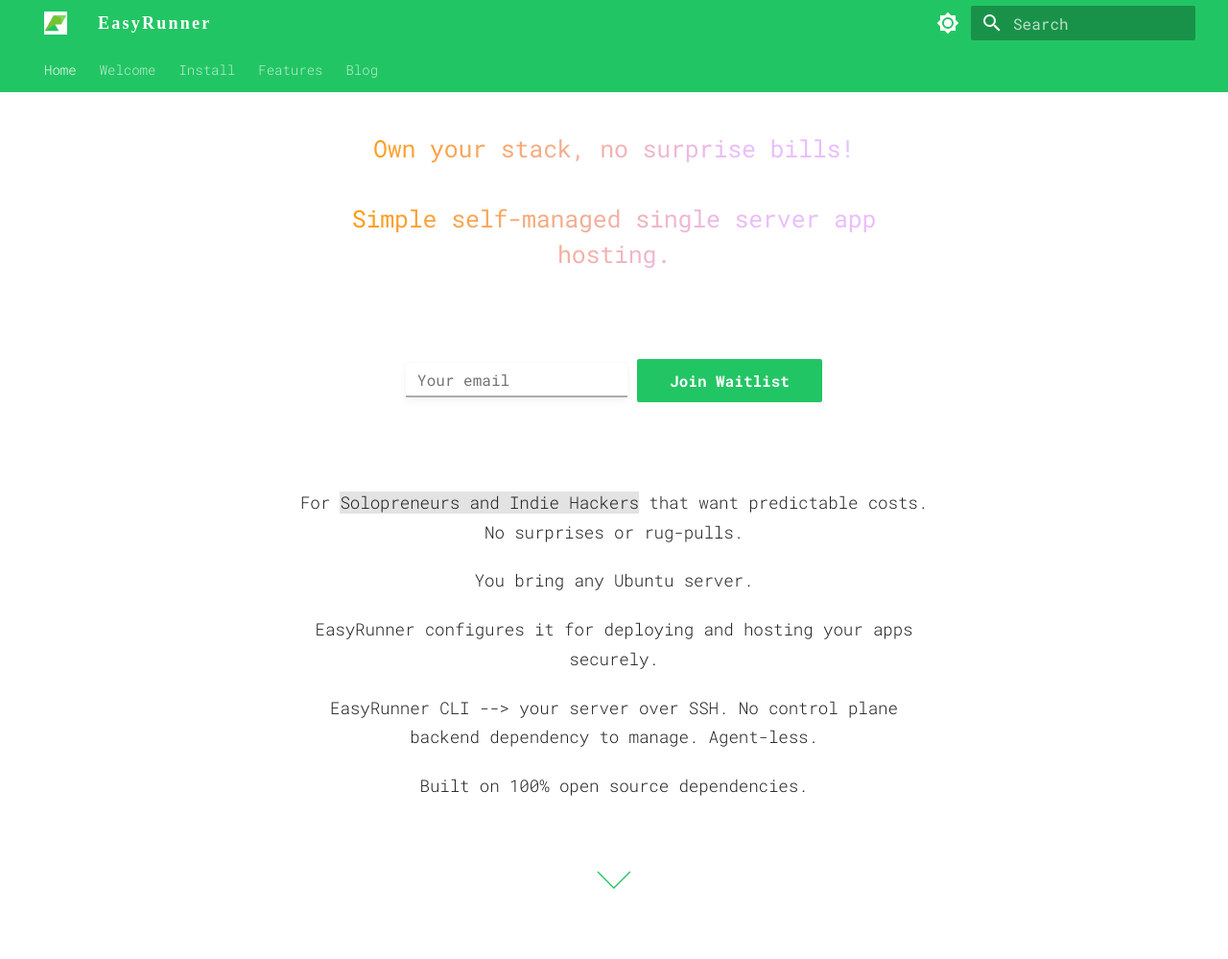
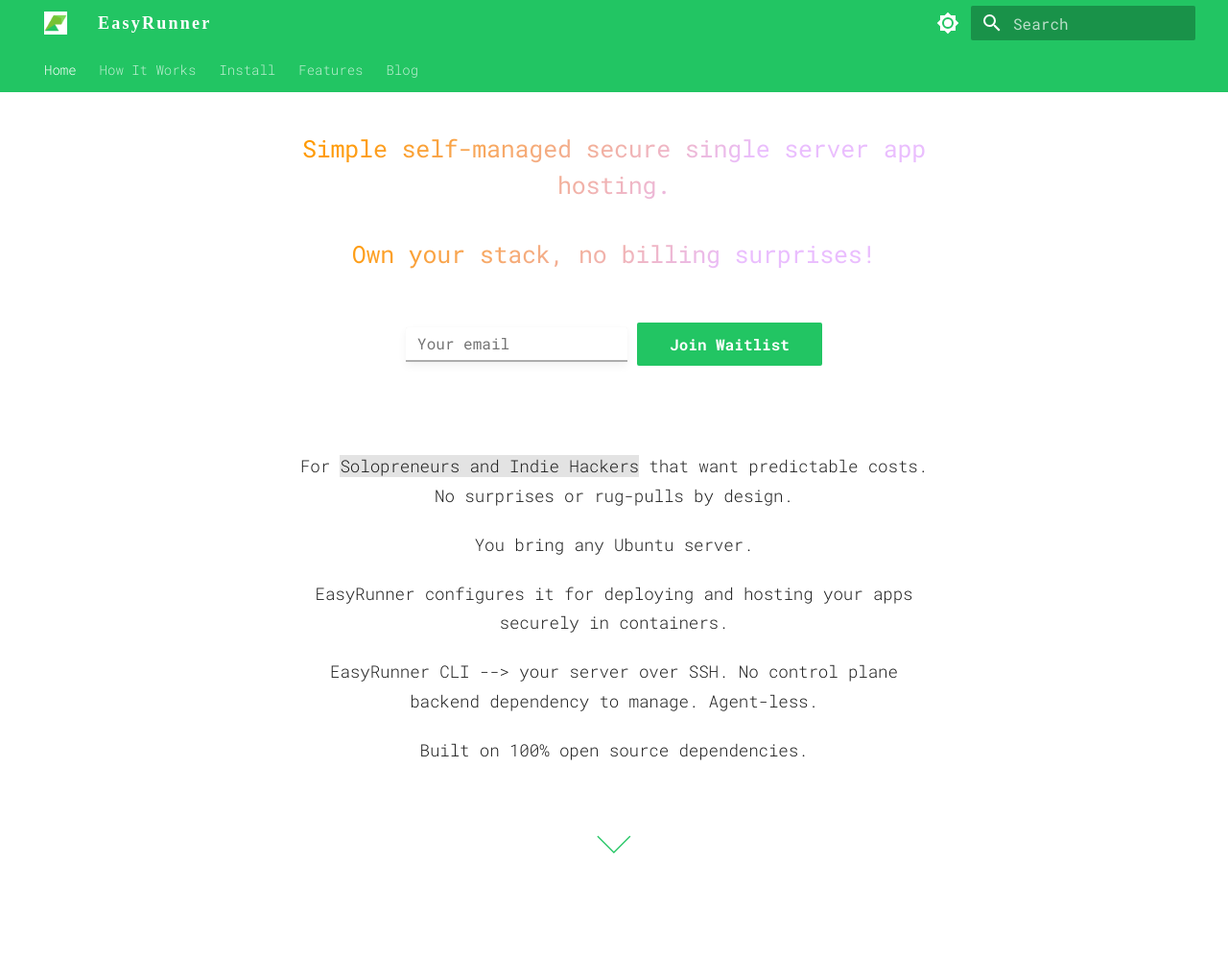
Before and after one commit to janaka/easyrunner-docs, an MkDocs documentation site: the page built from docs/index.md, in a window 1280 px wide. Shown: the whole page at 96% size. Built offline with MkDocs 1.6.1 and Material for MkDocs 9.7.7, drawn with Linux system fonts in a browser that asks for light colours; some web fonts are replaced; a script that is not in the unit is left out; after the commit the page ends 962 px from its top, so only the background shows below that.

```diff
--- a/docs/stylesheets/extra.css
+++ b/docs/stylesheets/extra.css
@@ -8,6 +8,10 @@
 
 body {
   font-weight: 100;
+}
+
+.md-typeset mark {
+  --md-typeset-mark-color: rgba(144, 144, 144, 0.25);
 }
 
 .md-typeset h1 {
--- a/material/overrides/home.html
+++ b/material/overrides/home.html
@@ -1,15 +1,67 @@
 {% extends "main.html" %}
 {% block extrahead %}
 {{ super() }}
-<script src="https://getlaunchlist.com/js/widget.js" defer></script>
-<script src="https://getlaunchlist.com/js/popup.js" defer></script>
+<script>
+  // Ensure Material's palette system is ready
+  function loadLaunchListWhenReady() {
+    // Check if Material's palette functions exist
+    if (typeof __md_get !== 'undefined' && typeof __md_set !== 'undefined') {
+      // Material is ready, safe to load LaunchList
+      var widgetScript = document.createElement('script');
+      widgetScript.src = 'https://getlaunchlist.com/js/widget.js';
+      widgetScript.defer = true;
+      document.head.appendChild(widgetScript);
+
+      var popupScript = document.createElement('script');
+      popupScript.src = 'https://getlaunchlist.com/js/popup.js';
+      popupScript.defer = true;
+      document.head.appendChild(popupScript);
+    } else {
+      // Material not ready yet, try again
+      setTimeout(loadLaunchListWhenReady, 50);
+    }
+  }
+
+  // Start checking after DOM is ready
+  document.addEventListener('DOMContentLoaded', loadLaunchListWhenReady);
+
+  // Prevent scroll jumping during theme toggle
+  document.addEventListener('DOMContentLoaded', function () {
+    // Find palette toggle buttons
+    const paletteButtons = document.querySelectorAll('[data-md-component="palette"] button');
+
+    paletteButtons.forEach(function (button) {
+      button.addEventListener('click', function (e) {
+        // Store current scroll position
+        const scrollY = window.scrollY;
+
+        // Prevent any scroll restoration after theme change
+        setTimeout(function () {
+          window.scrollTo(0, scrollY);
+        }, 10);
+      });
+    });
+  });
+</script>
 {% endblock %}
 
 {% block tabs %}
 {{ super() }}
 <style>
   .md-header {
-    position: initial
+    position: relative;
+    /* Prevent layout shift during theme toggle */
+    transition: none !important;
+  }
+
+  /* Ensure smooth transitions without scroll jumps */
+  html {
+    scroll-behavior: auto !important;
+  }
+
+  /* Prevent any scroll-related animations during theme changes */
+  body {
+    scroll-behavior: auto !important;
   }
 
   .md-main__inner {
@@ -39,6 +91,42 @@
   .mdx-container {
     color: #fff;
     margin: 0 auto;
+    /* Fade-in animation */
+    opacity: 0;
+    animation: fadeInUp 1s ease-out forwards;
+  }
+
+  @keyframes fadeInUp {
+    from {
+      opacity: 0;
+      transform: translateY(20px);
+    }
+    to {
+      opacity: 1;
+      transform: translateY(0);
+    }
+  }
+
+  /* Staggered fade-in for individual elements */
+  .mdx-hero__content > * {
+    opacity: 0;
+    animation: fadeInUp 0.8s ease-out forwards;
+  }
+
+  .mdx-hero__content > *:nth-child(1) {
+    animation-delay: 0.2s;
+  }
+
+  .mdx-hero__content > *:nth-child(2) {
+    animation-delay: 0.4s;
+  }
+
+  .mdx-hero__content > *:nth-child(3) {
+    animation-delay: 0.6s;
+  }
+
+  .mdx-hero__content > *:nth-child(4) {
+    animation-delay: 0.8s;
   }
 
   .mdx-hero__content {
@@ -88,11 +176,11 @@
   }
 
   #text01:not(:last-child) {
-    margin-bottom: 3.625rem !important;
+    margin-bottom: 2.625rem !important;
   }
 
   #text01:not(:first-child) {
-    margin-top: 3.625rem !important;
+    margin-top: 2.625rem !important;
   }
 
   #text05:not(:last-child) {
@@ -138,7 +226,8 @@
 
   /* Base form styling */
   form.launchlist-form-popup {
-    margin-top: 4.5rem;
+    display: block;
+    margin-top: 1rem;
     margin-bottom: 4.5rem;
   }
 
@@ -186,8 +275,8 @@
       </div>
       <div class="mdx-hero__content">
         <h2 id="text01">
-          <span class="p">Own your stack, no surprise bills!</span>
-          <span class="p">Simple self-managed single server app hosting.</span>
+          <span class="p">Simple self-managed secure single server app hosting.</span>
+          <span class="p">Own your stack, no billing surprises!</span>
         </h2>
 
         <form action="https://getlaunchlist.com/s/Lm0O45" method="POST" class="md-form launchlist-form-popup"
@@ -200,11 +289,11 @@
 
         <h3 class="description" id="text02">
           <span class="p">For <mark>Solopreneurs and Indie Hackers</mark> that want predictable costs.<br>
-            No surprises or rug-pulls.</span>
+            No surprises or rug-pulls by design.</span>
 
           <span class="p">You bring any Ubuntu server.</span>
 
-          <span class="p">EasyRunner configures it for deploying and hosting your apps securely.</span>
+          <span class="p">EasyRunner configures it for deploying and hosting your apps securely in containers.</span>
 
           <span class="p">EasyRunner CLI --> your server over SSH. No control plane backend dependency to manage.
             Agent-less.</span>
@@ -213,7 +302,7 @@
         </h3>
 
         <div class="scroll-indicator">
-          <a href="/welcome/">⌄</a>
+          <a href="/how-it-works/">⌄</a>
         </div>
       </div>
     </div>
--- a/mkdocs.yml
+++ b/mkdocs.yml
@@ -39,11 +39,14 @@ plugins:
       post_excerpt: required
       blog_toc: true
 markdown_extensions:
+  - attr_list
+  - md_in_html
   - admonition
+  - pymdownx.caret
+  - pymdownx.mark
+  - pymdownx.tilde
   - pymdownx.details
   - pymdownx.superfences
-  - attr_list
-  - md_in_html
   - pymdownx.emoji:
       emoji_index: !!python/name:material.extensions.emoji.twemoji
       emoji_generator: !!python/name:material.extensions.emoji.to_svg
@@ -58,7 +61,7 @@ extra:
 
 nav:
   - Home: index.md
-  - Welcome: welcome.md
+  - How It Works: how-it-works.md
   - Install: install.md
   - Features: features.md
   - Blog:
```
Also changed, not shown: docs/blog/index.md (+1 -1 lines), docs/how-it-works.md (added, +23 -0 lines), docs/welcome.md (deleted, +0 -30 lines).
